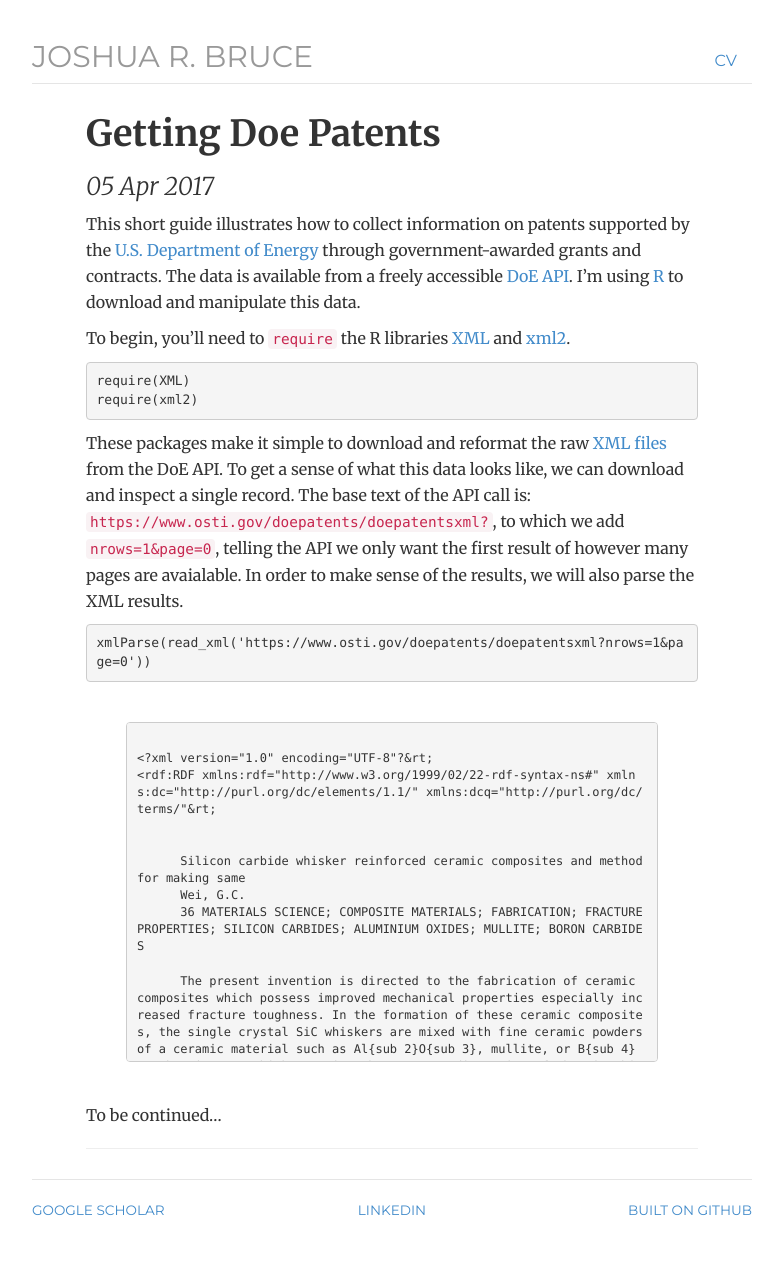
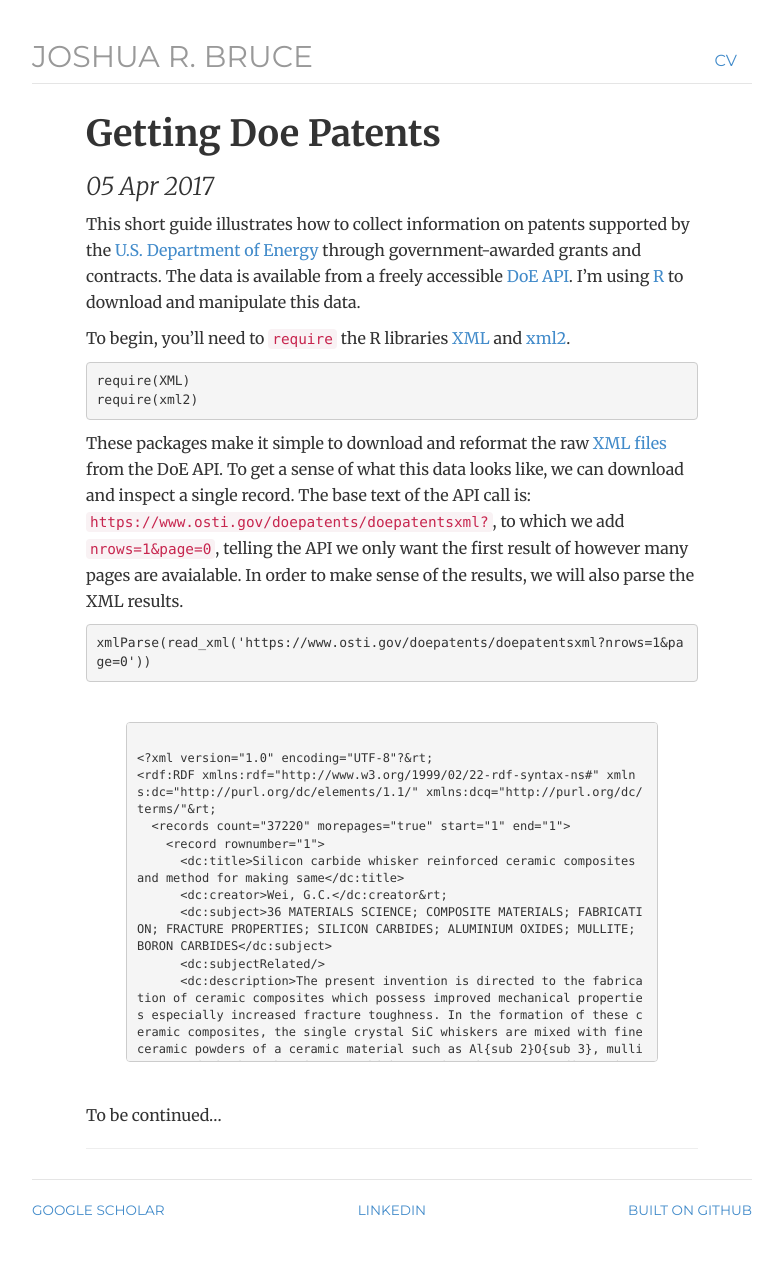
Before and after one commit to joshuarbruce/joshuarbruce.github.io, a Jekyll site: the page built from _posts/2017-04-05-getting-doe-patents.md, in a window 1280 px wide. Shown: the whole page, without its empty margins (248-1031 px from the left). Built offline with Jekyll 4.4.1, drawn with Linux system fonts in a browser that asks for light colours; nearby versions of some CDN libraries; our own code applies the rules of GitHub Pages for plain Markdown files; some of the changed text lies outside the part shown.

Commit message:
Update 2017-04-05-getting-doe-patents.md

```diff
--- a/_posts/2017-04-05-getting-doe-patents.md
+++ b/_posts/2017-04-05-getting-doe-patents.md
@@ -16,39 +16,39 @@ xmlParse(read_xml('https://www.osti.gov/doepatents/doepatentsxml?nrows=1&page=0'
 <code>
 &lt;?xml version="1.0" encoding="UTF-8"?&rt;
 &lt;rdf:RDF xmlns:rdf="http://www.w3.org/1999/02/22-rdf-syntax-ns#" xmlns:dc="http://purl.org/dc/elements/1.1/" xmlns:dcq="http://purl.org/dc/terms/"&rt;
-  <records count="37220" morepages="true" start="1" end="1">
-    <record rownumber="1">
-      <dc:title>Silicon carbide whisker reinforced ceramic composites and method for making same</dc:title>
-      <dc:creator>Wei, G.C.</dc:creator>
-      <dc:subject>36 MATERIALS SCIENCE; COMPOSITE MATERIALS; FABRICATION; FRACTURE PROPERTIES; SILICON CARBIDES; ALUMINIUM OXIDES; MULLITE; BORON CARBIDES</dc:subject>
-      <dc:subjectRelated/>
-      <dc:description>The present invention is directed to the fabrication of ceramic composites which possess improved mechanical properties especially increased fracture toughness. In the formation of these ceramic composites, the single crystal SiC whiskers are mixed with fine ceramic powders of a ceramic material such as Al{sub 2}O{sub 3}, mullite, or B{sub 4}C. The mixtures which contain a homogeneous dispersion of the SiC whiskers are hot pressed at pressures in a range of about 28 to 70 MPa and temperatures in the range of about 1,600 to 1,950 C with pressing times varying from about 0.75 to 2.5 hours. The resulting ceramic composites show an increase in fracture toughness which represents as much as a two-fold increase over that of the matrix material.</dc:description>
-      <dcq:publisher/>
-      <dcq:publisherAvailability>Patent and Trademark Office, Box 9, Washington, DC 20232 (United States)</dcq:publisherAvailability>
-      <dcq:publisherResearch>Union Carbide Corporation</dcq:publisherResearch>
-      <dcq:publisherSponsor/>
-      <dcq:publisherCountry>United States</dcq:publisherCountry>
-      <dc:date>1989-01-24</dc:date>
-      <dc:language>English</dc:language>
-      <dc:type>Patent</dc:type>
-      <dcq:typeQualifier/>
-      <dc:relation>Other Information: DN: Reissue of US Pat. No. 4,543,345, which was issued Sep. 24, 1985; PBD: 24 Jan 1989</dc:relation>
-      <dc:coverage/>
-      <dc:format>Medium: X; Size: [10] p.</dc:format>
-      <dc:identifier>OSTI ID: 27688, Legacy ID: OSTI ID: 27688</dc:identifier>
-      <dc:identifierReport>US RE 32,843/E/</dc:identifierReport>
-      <dcq:identifierDOEcontract>W-7405-ENG-26</dcq:identifierDOEcontract>
-      <dc:identifierOther>Other: PAN: US patent application 6-847,961</dc:identifierOther>
-      <dc:doi/>
-      <dc:rights>Patent Assignee: Martin Marietta Energy Systems, Inc., Oak Ridge, TN (United States)</dc:rights>
-      <dc:dateEntry>2009-12-14</dc:dateEntry>
-      <dc:dateAdded>1995-04-21</dc:dateAdded>
-      <dc:ostiId>27688</dc:ostiId>
-      <dcq:identifier-purl type=""/>
-      <dcq:identifier-citation>http://www.osti.gov/doepatents/biblio/27688</dcq:identifier-citation>
-    </record>
-  </records>
-</rdf:RDF>
+  &lt;records count="37220" morepages="true" start="1" end="1">
+    &lt;record rownumber="1">
+      &lt;dc:title>Silicon carbide whisker reinforced ceramic composites and method for making same&lt;/dc:title>
+      &lt;dc:creator>Wei, G.C.&lt;/dc:creator&rt;
+      &lt;dc:subject>36 MATERIALS SCIENCE; COMPOSITE MATERIALS; FABRICATION; FRACTURE PROPERTIES; SILICON CARBIDES; ALUMINIUM OXIDES; MULLITE; BORON CARBIDES&lt;/dc:subject>
+      &lt;dc:subjectRelated/>
+      &lt;dc:description>The present invention is directed to the fabrication of ceramic composites which possess improved mechanical properties especially increased fracture toughness. In the formation of these ceramic composites, the single crystal SiC whiskers are mixed with fine ceramic powders of a ceramic material such as Al{sub 2}O{sub 3}, mullite, or B{sub 4}C. The mixtures which contain a homogeneous dispersion of the SiC whiskers are hot pressed at pressures in a range of about 28 to 70 MPa and temperatures in the range of about 1,600 to 1,950 C with pressing times varying from about 0.75 to 2.5 hours. The resulting ceramic composites show an increase in fracture toughness which represents as much as a two-fold increase over that of the matrix material.&lt;/dc:description>
+      &lt;dcq:publisher/>
+      &lt;dcq:publisherAvailability>Patent and Trademark Office, Box 9, Washington, DC 20232 (United States)&lt;/dcq:publisherAvailability>
+      &lt;dcq:publisherResearch>Union Carbide Corporation&lt;/dcq:publisherResearch>
+      &lt;dcq:publisherSponsor/>
+      &lt;dcq:publisherCountry>United States&lt;/dcq:publisherCountry>
+      &lt;dc:date>1989-01-24&lt;/dc:date>
+      &lt;dc:language>English&lt;/dc:language>
+      &lt;dc:type>Patent&lt;/dc:type>
+      &lt;dcq:typeQualifier/>
+      &lt;dc:relation>Other Information: DN: Reissue of US Pat. No. 4,543,345, which was issued Sep. 24, 1985; PBD: 24 Jan 1989&lt;/dc:relation>
+      &lt;dc:coverage/>
+      &lt;dc:format>Medium: X; Size: [10] p.&lt;/dc:format>
+      &lt;dc:identifier>OSTI ID: 27688, Legacy ID: OSTI ID: 27688&lt;/dc:identifier>
+      &lt;dc:identifierReport>US RE 32,843/E/&lt;/dc:identifierReport>
+      &lt;dcq:identifierDOEcontract>W-7405-ENG-26&lt;/dcq:identifierDOEcontract>
+      &lt;dc:identifierOther>Other: PAN: US patent application 6-847,961&lt;/dc:identifierOther>
+      &lt;dc:doi/>
+      &lt;dc:rights>Patent Assignee: Martin Marietta Energy Systems, Inc., Oak Ridge, TN (United States)&lt;/dc:rights>
+      &lt;dc:dateEntry>2009-12-14&lt;/dc:dateEntry>
+      &lt;dc:dateAdded>1995-04-21&lt;/dc:dateAdded>
+      &lt;dc:ostiId>27688&lt;/dc:ostiId>
+      &lt;dcq:identifier-purl type=""/>
+      &lt;dcq:identifier-citation>http://www.osti.gov/doepatents/biblio/27688&lt;/dcq:identifier-citation>
+    &lt;/record>
+  &lt;/records>
+&lt;/rdf:RDF>
 </code>
 </pre>
 
```
